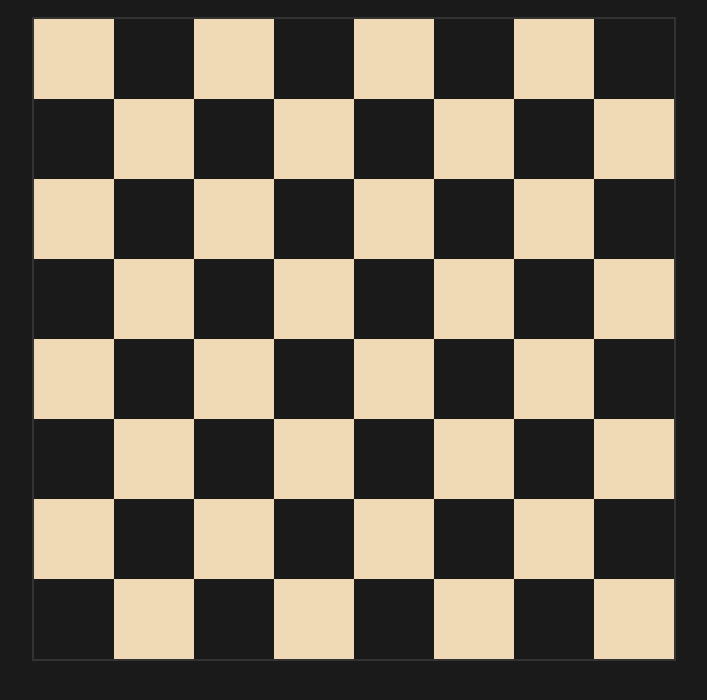
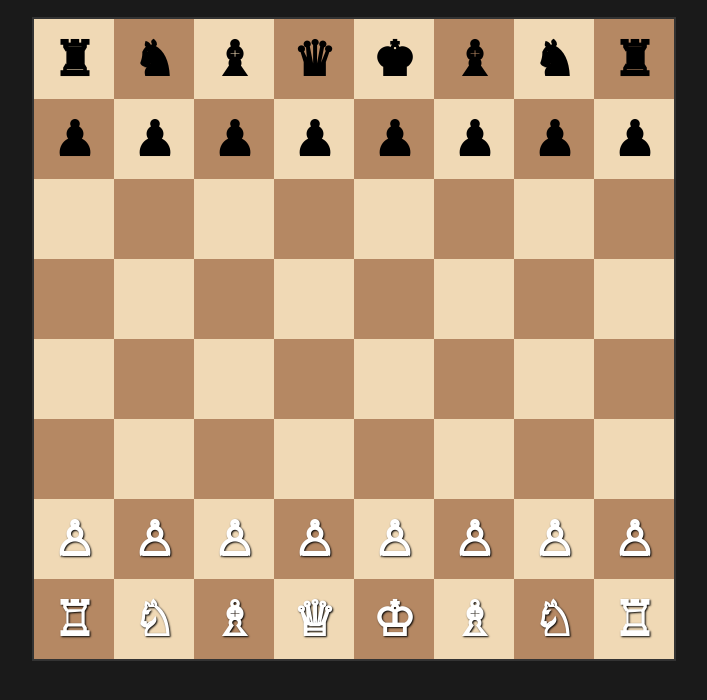
Before and after one commit to maxbogucki/chess-game, a plain HTML site: page index.html in a window 1280 px wide. Shown: the part 90-790 px from the top of the page, without its empty margins (286-993 px from the left). Drawn offline with Linux system fonts and the light colour scheme.

Commit message:
implemented initial chess board setup with pieces

```diff
--- a/src/css/style.css
+++ b/src/css/style.css
@@ -33,12 +33,22 @@ h1 {
     justify-content: center;
     align-items: center;
     font-size: 48px;
+    font-weight: bold;
 }
 
 .square.light {
     background: #f0d9b5;
 }
 
-.square-dark {
+.square.dark {
     background: #b58863
 }
+
+.white {
+    color: #fff;
+    text-shadow: 1px 1px 2px #000;
+}
+
+.black {
+    color: #000;
+}
--- a/src/js/game/board.js
+++ b/src/js/game/board.js
@@ -1,4 +1,10 @@
 import Square from "./square.js";
+import Pawn from "../pieces/pawn.js";
+import Rook from "../pieces/rook.js";
+import Knight from "../pieces/knight.js";
+import Bishop from "../pieces/bishop.js";
+import Queen from "../pieces/queen.js";
+import King from "../pieces/king.js";
 
 export default class Board {
   constructor(boardId) {
@@ -16,9 +22,47 @@ export default class Board {
         div.classList.add("square", color);
         div.dataset.r = r;
         div.dataset.c = c;
+        square.element = div;
         this.boardElement.appendChild(div);
         this.squares.push(square);
       }
     }
+
+    this.setupPieces();
+    this.updateUI();
+  }
+
+  setupPieces() {
+    const backRank = [Rook, Knight, Bishop, Queen, King, Bishop, Knight, Rook];
+
+    for (let c = 0; c < 8; c++) {
+      // Black pieces
+      this.placePiece(new backRank[c](this.getSquare(0, c), "black"));
+      this.placePiece(new Pawn(this.getSquare(1, c), "black"));
+
+      // White pieces
+      this.placePiece(new backRank[c](this.getSquare(7, c), "white"));
+      this.placePiece(new Pawn(this.getSquare(6, c), "white"));
+    }
+  }
+
+  placePiece(piece) {
+    piece.square.setPiece(piece);
+  }
+
+  getSquare(row, col) {
+    return this.squares[row * 8 + col];
+  }
+
+  updateUI() {
+    this.squares.forEach((square) => {
+      if(square.piece) {
+        square.element.textContent = square.piece.getSymbol();
+        square.element.classList.add(square.piece.color); // Add classes white/black
+      } else {
+        square.element.textContent = "";
+        square.element.classList.remove("white", "black"); // Remove old classes
+      }
+    });
   }
 }
--- a/src/js/pieces/bishop.js
+++ b/src/js/pieces/bishop.js
@@ -1,7 +1,11 @@
-import Piece from "./piece";
+import Piece from "./piece.js";
 
 export default class Bishop extends Piece {
-    constructor(color, square) {
-        super(color, square);
-    }
+  constructor(square, color) {
+    super(square, color);
+  }
+
+  getSymbol() {
+    return this.color === "white" ? "♗" : "♝";
+  }
 }
--- a/src/js/pieces/king.js
+++ b/src/js/pieces/king.js
@@ -1,7 +1,11 @@
-import Piece from "./piece";
+import Piece from "./piece.js";
 
 export default class King extends Piece {
-    constructor(color, square) {
-        super(color, square);
-    }
+  constructor(square, color) {
+    super(square, color);
+  }
+
+  getSymbol() {
+    return this.color === "white" ? "♔" : "♚";
+  }
 }
--- a/src/js/pieces/knight.js
+++ b/src/js/pieces/knight.js
@@ -1,7 +1,11 @@
-import Piece from "./piece";
+import Piece from "./piece.js";
 
 export default class Knight extends Piece {
-    constructor(color, square) {
-        super(color, square);
-    }
+  constructor(square, color) {
+    super(square, color);
+  }
+
+  getSymbol() {
+    return this.color === "white" ? "♘" : "♞";
+  }
 }
--- a/src/js/pieces/pawn.js
+++ b/src/js/pieces/pawn.js
@@ -1,7 +1,11 @@
-import Piece from "./piece";
+import Piece from "./piece.js";
 
 export default class Pawn extends Piece {
-    constructor(color, square) {
-        super(color, square);
-    }
+  constructor(square, color) {
+    super(square, color);
+  }
+
+  getSymbol() {
+    return this.color === "white" ? "♙" : "♟";
+  }
 }
--- a/src/js/pieces/piece.js
+++ b/src/js/pieces/piece.js
@@ -4,7 +4,10 @@ export default class Piece {
         this.color = color;
     }
 
-    // will be implemented in subclasses
+    getSymbol() {
+        return "";
+    }
+
     getLegalMoves(board) {
         return [];
     }
--- a/src/js/pieces/queen.js
+++ b/src/js/pieces/queen.js
@@ -1,7 +1,11 @@
-import Piece from "./piece";
+import Piece from "./piece.js";
 
 export default class Queen extends Piece {
-    constructor(color, square) {
-        super(color, square);
-    }
+  constructor(square, color) {
+    super(square, color);
+  }
+
+  getSymbol() {
+    return this.color === "white" ? "♕" : "♛";
+  }
 }
--- a/src/js/pieces/rook.js
+++ b/src/js/pieces/rook.js
@@ -1,7 +1,11 @@
-import Piece from "./piece";
+import Piece from "./piece.js";
 
 export default class Rook extends Piece {
-    constructor(color, square) {
-        super(color, square);
-    }
+  constructor(square, color) {
+    super(square, color);
+  }
+
+  getSymbol() {
+    return this.color === "white" ? "♖" : "♜";
+  }
 }
```
